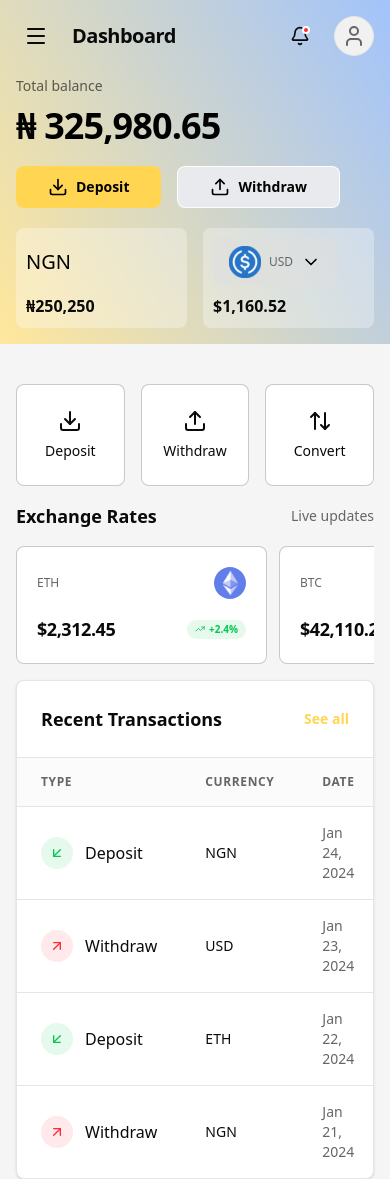
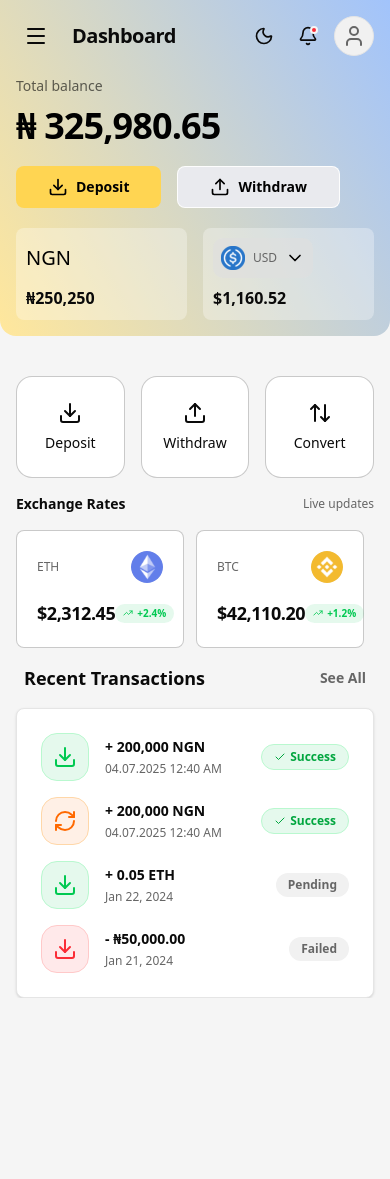
Before and after one commit to Nexacore-Org/NexaFx-web, a Next.js app: page /dashboard in a window 390 px wide. After the commit the page ends 998 px from the top, so only its background shows below. Built offline with nearby package versions, Linux system fonts and the light colour scheme.

Commit message:
feat: responsive Dashbord UI

```diff
--- a/app/(dashboard)/dashboard/page.tsx
+++ b/app/(dashboard)/dashboard/page.tsx
@@ -10,19 +10,19 @@ export default function DashboardPage() {
 
             <div className="px-4 space-y-4">
                 <div className="grid grid-cols-3 gap-4">
-                    <div className="flex flex-col items-center justify-center bg-card rounded-sm py-6 md:py-10 gap-2 border-[0.43px] border-[#79797966]">
+                    <div className="flex flex-col items-center justify-center bg-card rounded-xl md:rounded-sm py-6 md:py-10 gap-2 border-[0.43px] border-[#79797966]">
                         <Download />
                         <p className="text-sm md:text-base font-medium">
                             Deposit
                         </p>
                     </div>
-                    <div className="flex flex-col items-center justify-center bg-card rounded-sm py-6 md:py-10 gap-2 border-[0.43px] border-[#79797966]">
+                    <div className="flex flex-col items-center justify-center bg-card rounded-xl md:rounded-sm py-6 md:py-10 gap-2 border-[0.43px] border-[#79797966]">
                         <Upload />
                         <p className="text-sm md:text-base font-medium">
                             Withdraw
                         </p>
                     </div>
-                    <div className="flex flex-col items-center justify-center bg-card rounded-sm py-6 md:py-10 gap-2 border-[0.43px] border-[#79797966]">
+                    <div className="flex flex-col items-center justify-center bg-card rounded-xl md:rounded-sm py-6 md:py-10 gap-2 border-[0.43px] border-[#79797966]">
                         <ArrowUpDown />
                         <p className="text-sm md:text-base font-medium">
                             Convert
@@ -33,8 +33,8 @@ export default function DashboardPage() {
 
                 <div className="space-y-4">
                     <div className="flex items-center justify-between">
-                        <h3 className="text-lg font-bold">Exchange Rates</h3>
-                        <p className="text-sm text-muted-foreground">Live updates</p>
+                        <h3 className="text-sm md:text-lg font-semibold">Exchange Rates</h3>
+                        <p className="text-xs md:text-sm text-muted-foreground">Live updates</p>
                     </div>
                     <MarketOverview />
                 </div>
--- a/components/dashboard/account-overview.tsx
+++ b/components/dashboard/account-overview.tsx
@@ -8,7 +8,7 @@ const truncateAddress = (addr: string) =>
 
 export function AccountOverview() {
     return (
-        <section className="account-overview md:ml-4">
+        <section className="account-overview rounded-b-xl md:rounded-b-none md:ml-4">
             {/* Main balance card */}
             <div className="relative space-y-5 md:space-y-10 overflow-hidden p-4">
                 <Topbar />
@@ -52,8 +52,8 @@ export function AccountOverview() {
 
                     <div className="rounded-sm w-full md:w-1/2 bg-white/30 md:bg-card p-2.5 md:p-4  md:border-[0.43px] border-[#79797966] shadow-[4px-4px-12px-0px-#0000001A]">
                         <div className="flex items-center justify-between mb-2">
-                            <div className="flex items-center gap-2 bg-[#E0E0E099] px-4 py-2 rounded-sm">
-                                <img src="/icons/usdc.svg" alt="" className="w-8 h-8" />
+                            <div className="flex items-center gap-2 bg-[#E0E0E099] p-2 rounded-md">
+                                <img src="/icons/usdc.svg" alt="" className="w-6 h-6" />
                                 <p className="text-xs font-medium text-muted-foreground">USD</p>
                                 <ChevronDown className="size-5 text-black" />
                             </div>
--- a/components/dashboard/market-overview.tsx
+++ b/components/dashboard/market-overview.tsx
@@ -16,7 +16,7 @@ export function MarketOverview() {
     return (
         <div className="exchange-rates flex items-center overflow-x-auto gap-3">
             {marketData.map((item, index) => (
-                <div key={index} className="min-w-[251px] rounded-sm border-[0.43px] border-[#79797966] bg-card p-5 hover:border-primary/50 transition-colors shadow-[4px-4px-12px-0px-#0000001A]">
+                <div key={index} className="min-w-[168px] md:min-w-[251px] rounded-sm border-[0.43px] border-[#79797966] bg-card p-5 hover:border-primary/50 transition-colors shadow-[4px-4px-12px-0px-#0000001A]">
                     <div className="flex items-center justify-between mb-4">
                         <p className="text-xs font-medium text-muted-foreground">{item.pair}</p>
                         <div className="h-8 w-8 rounded-full bg-muted flex items-center justify-center font-bold text-xs">
--- a/components/dashboard/recent-transactions.tsx
+++ b/components/dashboard/recent-transactions.tsx
@@ -1,23 +1,26 @@
 "use client";
 
-import { ArrowDownLeft, ArrowUpRight, MoreHorizontal } from "lucide-react";
+import { ArrowDownLeft, ArrowUpRight, History, Check, Download, RefreshCw } from "lucide-react";
+import { cn } from "@/lib/utils";
 
 const transactions = [
-    { id: 1, type: "Deposit", currency: "NGN", date: "Jan 24, 2024", status: "Success", amount: "+ ₦150,000.00", isComingIn: true },
-    { id: 2, type: "Withdraw", currency: "USD", date: "Jan 23, 2024", status: "Success", amount: "- $200.00", isComingIn: false },
+    { id: 1, type: "Deposit", currency: "NGN", date: "04.07.2025 12:40 AM", status: "Success", amount: "+ 200,000 NGN", isComingIn: true },
+    { id: 2, type: "Exchange", currency: "NGN", date: "04.07.2025 12:40 AM", status: "Success", amount: "+ 200,000 NGN", isComingIn: true, isExchange: true },
     { id: 3, type: "Deposit", currency: "ETH", date: "Jan 22, 2024", status: "Pending", amount: "+ 0.05 ETH", isComingIn: true },
     { id: 4, type: "Withdraw", currency: "NGN", date: "Jan 21, 2024", status: "Failed", amount: "- ₦50,000.00", isComingIn: false },
 ];
 
 export function RecentTransactions() {
     return (
-        <div className="rounded-sm border bg-card shadow-sm overflow-hidden">
-            <div className="flex items-center justify-between p-6 border-b">
-                <h3 className="text-lg font-bold">Recent Transactions</h3>
-                <button className="text-sm font-semibold text-primary hover:underline">See all</button>
+        <div className="space-y-4">
+            <div className="flex items-center justify-between px-2">
+                <h3 className="text-lg font-bold text-foreground">Recent Transactions</h3>
+                <button className="text-sm font-semibold text-muted-foreground hover:text-primary transition-colors">See All</button>
             </div>
 
-            <div className="overflow-x-auto">
+            <div className="rounded-sm bg-card border border-border shadow-sm overflow-hidden p-2 md:p-0">
+                {/* Desktop view */}
+                <div className="hidden md:block overflow-x-auto">
                     <table className="w-full text-left">
                         <thead>
                             <tr className="border-b bg-muted/30">
@@ -28,30 +31,37 @@ export function RecentTransactions() {
                                 <th className="px-6 py-4 text-xs font-semibold text-muted-foreground uppercase tracking-wider text-right">Amount</th>
                             </tr>
                         </thead>
-                    <tbody className="divide-y">
+                        <tbody className="divide-y border-border">
                             {transactions.map((tx) => (
                                 <tr key={tx.id} className="hover:bg-muted/20 transition-colors">
                                     <td className="px-6 py-4">
                                         <div className="flex items-center gap-3">
-                                        <div className={`h-8 w-8 rounded-full flex items-center justify-center ${tx.isComingIn ? "bg-green-500/10 text-green-500" : "bg-red-500/10 text-red-500"
-                                            }`}>
-                                            {tx.isComingIn ? <ArrowDownLeft className="h-4 w-4" /> : <ArrowUpRight className="h-4 w-4" />}
+                                            <div className={cn(
+                                                "h-8 w-8 rounded-full flex items-center justify-center",
+                                                tx.isComingIn ? "bg-green-500/10 text-green-500" : "bg-red-500/10 text-red-500",
+                                                tx.isExchange && "bg-orange-500/10 text-orange-500"
+                                            )}>
+                                                {tx.isExchange ? <RefreshCw className="h-4 w-4" /> : tx.isComingIn ? <ArrowDownLeft className="h-4 w-4" /> : <ArrowUpRight className="h-4 w-4" />}
                                             </div>
-                                        <span className="font-medium">{tx.type}</span>
+                                            <span className="font-medium text-foreground">{tx.type}</span>
                                         </div>
                                     </td>
-                                <td className="px-6 py-4 text-sm">{tx.currency}</td>
+                                    <td className="px-6 py-4 text-sm text-foreground">{tx.currency}</td>
                                     <td className="px-6 py-4 text-sm text-muted-foreground">{tx.date}</td>
                                     <td className="px-6 py-4">
-                                    <span className={`inline-flex items-center rounded-full px-2.5 py-0.5 text-xs font-medium ${tx.status === "Success" ? "bg-green-500/10 text-green-500" :
+                                        <span className={cn(
+                                            "inline-flex items-center rounded-full px-2.5 py-0.5 text-xs font-medium",
+                                            tx.status === "Success" ? "bg-green-500/10 text-green-500" :
                                                 tx.status === "Pending" ? "bg-yellow-500/10 text-yellow-500" :
                                                     "bg-red-500/10 text-red-500"
-                                        }`}>
+                                        )}>
                                             {tx.status}
                                         </span>
                                     </td>
-                                <td className={`px-6 py-4 text-sm font-bold text-right ${tx.isComingIn ? "text-green-500" : "text-foreground"
-                                    }`}>
+                                    <td className={cn(
+                                        "px-6 py-4 text-sm font-bold text-right",
+                                        tx.isComingIn ? "text-green-500" : "text-foreground"
+                                    )}>
                                         {tx.amount}
                                     </td>
                                 </tr>
@@ -59,6 +69,36 @@ export function RecentTransactions() {
                         </tbody>
                     </table>
                 </div>
+
+                {/* Mobile view */}
+                <div className="md:hidden space-y-4 p-4">
+                    {transactions.map((tx) => (
+                        <div key={tx.id} className="flex items-center justify-between">
+                            <div className="flex items-center gap-4">
+                                <div className={cn(
+                                    "flex items-center justify-center h-12 w-12 rounded-xl border",
+                                    tx.isExchange ? "bg-orange-500/10 border-orange-200 text-orange-500" :
+                                        tx.isComingIn ? "bg-green-500/10 border-green-200 text-green-500" :
+                                            "bg-red-500/10 border-red-200 text-red-500"
+                                )}>
+                                    {tx.isExchange ? <RefreshCw className="h-6 w-6" /> : <Download className="h-6 w-6" />}
+                                </div>
+                                <div className="space-y-1">
+                                    <p className="text-sm font-bold text-foreground">{tx.amount}</p>
+                                    <p className="text-xs text-muted-foreground">{tx.date}</p>
+                                </div>
+                            </div>
+                            <div className={cn(
+                                "flex items-center gap-1 rounded-full px-3 py-1 text-xs font-bold",
+                                tx.status === "Success" ? "bg-green-500/10 text-green-600 border border-green-200" : "bg-muted text-muted-foreground"
+                            )}>
+                                {tx.status === "Success" && <Check className="h-3 w-3" />}
+                                {tx.status}
+                            </div>
+                        </div>
+                    ))}
+                </div>
+            </div>
         </div>
     );
 }
--- a/components/dashboard/topbar.tsx
+++ b/components/dashboard/topbar.tsx
@@ -1,6 +1,7 @@
 "use client";
 
-import { Bell, Menu, User } from "lucide-react";
+import { useEffect, useState } from "react";
+import { Bell, Menu, User, Moon, Sun } from "lucide-react";
 import { usePathname } from "next/navigation";
 
 interface TopbarProps {
@@ -9,6 +10,23 @@ interface TopbarProps {
 
 export function Topbar({ onMenuClick }: TopbarProps) {
     const pathname = usePathname();
+    const [isDarkMode, setIsDarkMode] = useState(false);
+
+    useEffect(() => {
+        // Check initial theme
+        const isDark = document.documentElement.classList.contains("dark");
+        setIsDarkMode(isDark);
+    }, []);
+
+    const toggleTheme = () => {
+        const newMode = !isDarkMode;
+        setIsDarkMode(newMode);
+        if (newMode) {
+            document.documentElement.classList.add("dark");
+        } else {
+            document.documentElement.classList.remove("dark");
+        }
+    };
 
     // Format title from pathname: /dashboard -> Dashboard
     const title = pathname.split("/").filter(Boolean).pop() || "Dashboard";
@@ -23,15 +41,24 @@ export function Topbar({ onMenuClick }: TopbarProps) {
                 >
                     <Menu className="h-6 w-6" />
                 </button>
-                <h1 className="text-xl font-semibold tracking-tight">{capitalisedTitle}</h1>
+                <h1 className="text-xl font-semibold tracking-tight text-foreground">{capitalisedTitle}</h1>
             </div>
 
-            <div className="flex items-center gap-4">
-                <button className="relative p-2 hover:bg-muted rounded-full transition-colors">
+            <div className="flex items-center gap-2 sm:gap-4">
+                <button
+                    onClick={toggleTheme}
+                    className="p-2 hover:bg-muted rounded-full transition-colors text-foreground"
+                    title="Toggle Theme"
+                >
+                    {isDarkMode ? <Sun className="h-5 w-5" /> : <Moon className="h-5 w-5" />}
+                </button>
+
+                <button className="relative p-2 hover:bg-muted rounded-full transition-colors text-foreground">
                     <Bell className="h-5 w-5" />
-                    <span className="absolute top-2 right-2 h-2 w-2 rounded-full bg-red-500 border-2 border-card" />
+                    <span className="absolute top-2 right-2 h-2 w-2 rounded-full bg-red-500 border-2 border-background" />
                 </button>
-                <div className="h-10 w-10 rounded-full bg-muted flex items-center justify-center overflow-hidden border">
+
+                <div className="h-10 w-10 rounded-full bg-muted flex items-center justify-center overflow-hidden border border-border">
                     <User className="h-6 w-6 text-muted-foreground" />
                 </div>
             </div>
```
Also changed, not shown: app/(dashboard)/dashboard/layout.tsx (+15 -6 lines), components/dashboard/sidebar.tsx (+51 -19 lines). Lines whose indentation alone changed are shown as unchanged.
